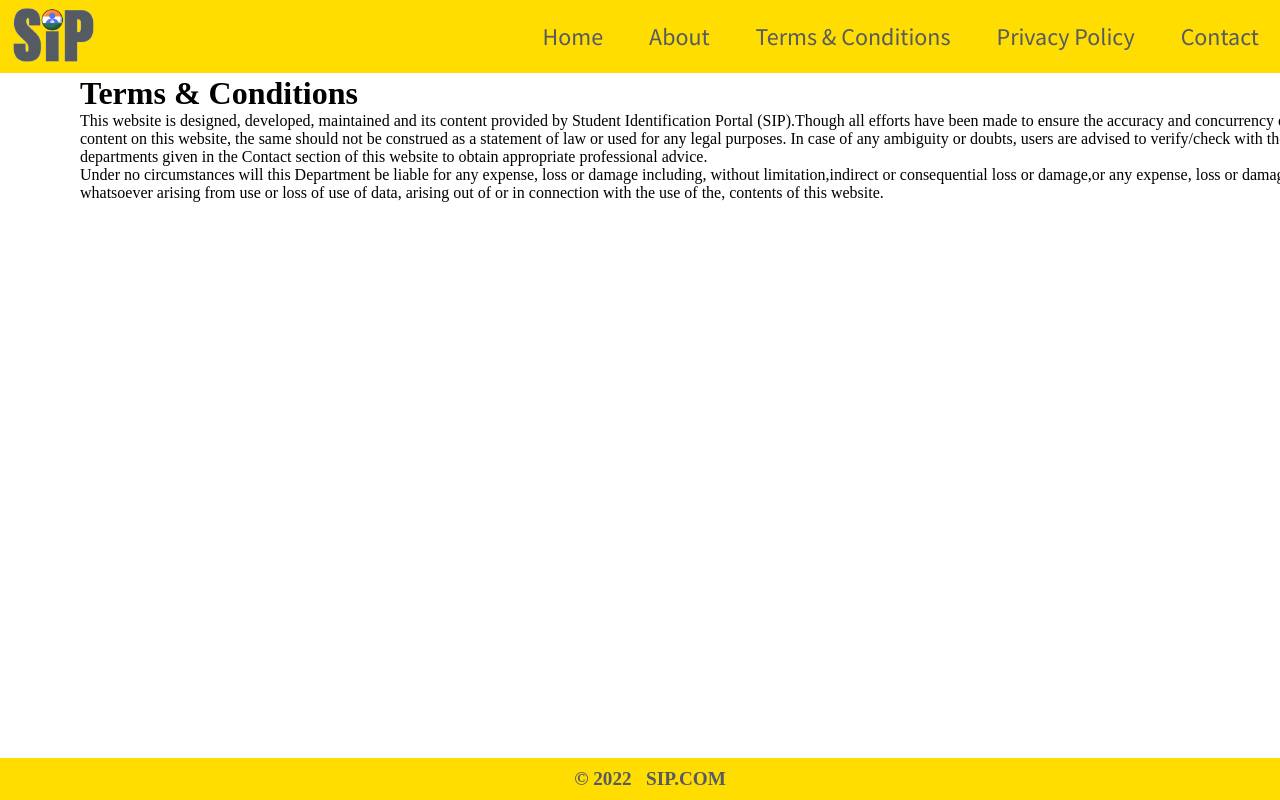
After one commit to ashwin3082002/CodeAlpha_SIH, a Django app: template templates/terms.html in a window 1280 px wide. The commit adds this page. Run offline with Django 4.2, Linux system fonts and the light colour scheme; the template is opened without the code that fills it, so the values that code supplies are empty.

Commit message:
added terms.html

```diff
--- a/templates/layout.html
+++ b/templates/layout.html
@@ -1,3 +1,5 @@
+{% load static %}
+
 <!DOCTYPE html>
 
 <html>
@@ -5,13 +7,20 @@
 
         <meta charset="UTF-8">
         <meta name="viewport" content="width=device-width,initial-scale=1.0">
+
+        <!-- css -->
         <link rel="stylesheet" href="/static/css/style.css">
 
+        <!-- title -->
         <title>SIP: {% block title %}{% endblock title%}</title>
 
+        <!-- favicon -->
         <link rel="icon" type="image/x-icon" href="/static/img/favicon.png">
+
+        <!-- font -->
         <link href="https://fonts.googleapis.com/css?family=Source+Sans+Pro&display=swap" rel="stylesheet">
 
+        <!-- Javascript -->
         <script src="/static/js/script.js"></script>
 
     </head>
@@ -27,7 +36,7 @@
                         <li class="navclose"><button onclick="navbtn()" >x</button></li>
                         <li><a href="/">Home</a></li>
                         <li><a href="about">About</a></li>
-                        <li><a href="#">Terms & Conditions</a></li>
+                        <li><a href="terms">Terms & Conditions</a></li>
                         <li><a href="#">Privacy Policy</a></li>
                         <li><a href="#">Contact</a></li>
                     </ul>
--- /dev/null
+++ b/templates/terms.html
@@ -0,0 +1,36 @@
+{% extends "layout.html" %}
+
+{% block title %}
+    Terms and Conditions
+{% endblock title %}
+
+
+{% block main %}
+
+<div class="about_us">
+
+	<h1 id="tc">Terms & Conditions</h1>
+
+		<p id="tc_para">
+          This website is designed, developed, maintained and its content
+          provided by Student Identification Portal (SIP).Though all
+          efforts have been made to ensure the accuracy and concurrency of the
+          content on this website,
+          the same should not be construed as a statement of law or used for any
+          legal purposes. In case of any ambiguity
+          or doubts, users are advised to verify/check with the concerned
+          departments given in the Contact section of this
+          website to obtain appropriate professional advice.
+		<p id="tc_space">
+
+        <p id="tc_para">
+          Under no circumstances will this Department be liable for any
+          expense, loss or damage including, without limitation,indirect or
+          consequential loss or damage,or any expense,
+          loss or damage whatsoever arising from use or loss of use of data,
+          arising out of or in connection with the use of the,
+          contents of this website.
+        </p>
+</div>
+
+{% endblock main %}
```
